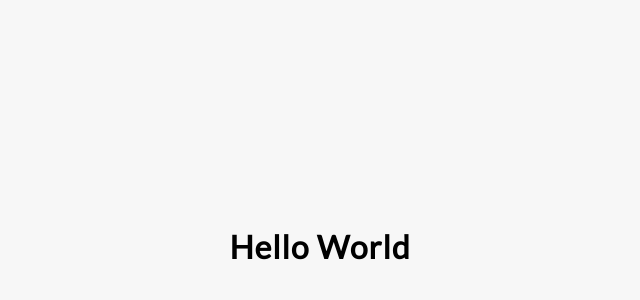
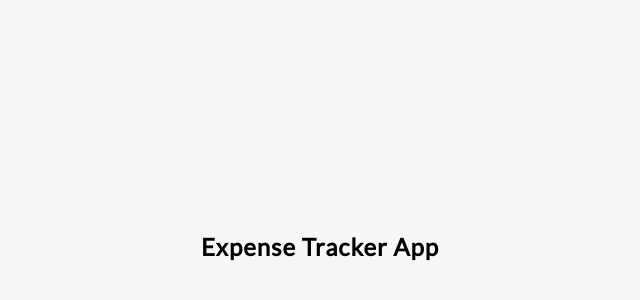
Before and after one commit to AhmedShaykh/Expense-Tracker-App-With-React.JS, a React (Create React App) app: page / in a window 1280 px wide. Shown: the part 154-454 px from the top of the page, without its empty margins (320-960 px from the left). Built offline with nearby package versions, Linux system fonts and the light colour scheme.

Commit message:
It's Time To Push !

```diff
--- a/src/App.jsx
+++ b/src/App.jsx
@@ -1,12 +1,11 @@
 import React from 'react';
 import './App.css';
+import Header from './Components/Header';
 
 function App() {
   return (
     <div>
-      <h1>
-        Hello World
-      </h1>
+      <Header />
     </div>
   );
 }
--- /dev/null
+++ b/src/Components/Header.js
@@ -0,0 +1,9 @@
+import React from 'react'
+
+function Header() {
+    return (
+        <h2>Expense Tracker App</h2>
+    )
+}
+
+export default Header;
```
